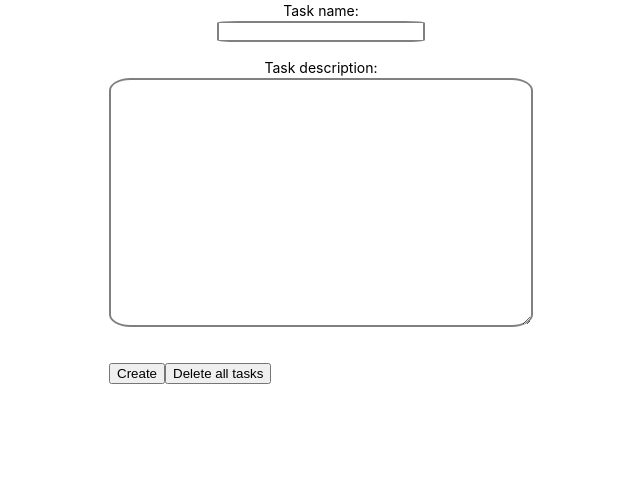
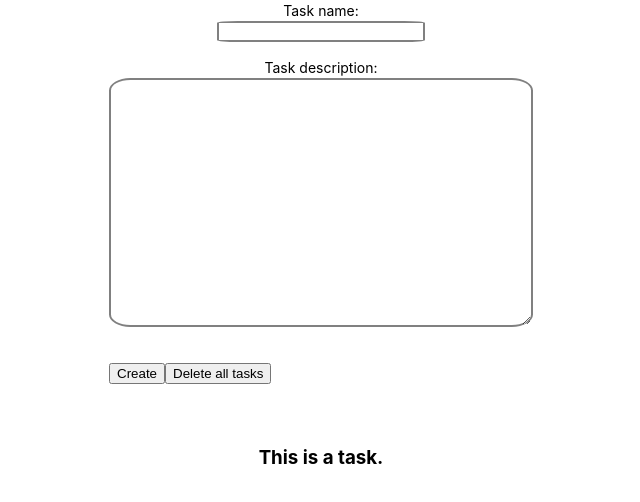
Before and after one commit to IgorUU/task_manager, a React (Create React App) app in the folder frontend/: page / in a window 1280 px wide. Shown: the top 502 px of the page, without its empty margins (319-959 px from the left). Built offline with nearby package versions, Linux system fonts and the light colour scheme.

Commit message:
Task component

```diff
--- a/frontend/src/App.js
+++ b/frontend/src/App.js
@@ -1,4 +1,5 @@
 import { useState } from "react";
+import Task from "./components/Task";
 import './App.css';
 
 function App() {
@@ -98,6 +99,9 @@ function App() {
       </form>
 
       <h1>{result}</h1>
+      {/* Foreach Task components
+      render Task compomenent */}
+      <Task />
     </div>
   );
 }
--- /dev/null
+++ b/frontend/src/components/Task.js
@@ -0,0 +1,10 @@
+function Task() {
+
+    return (
+        <div>
+            <h3>This is a task.</h3>
+        </div>
+    );
+}
+
+export default Task;
```
